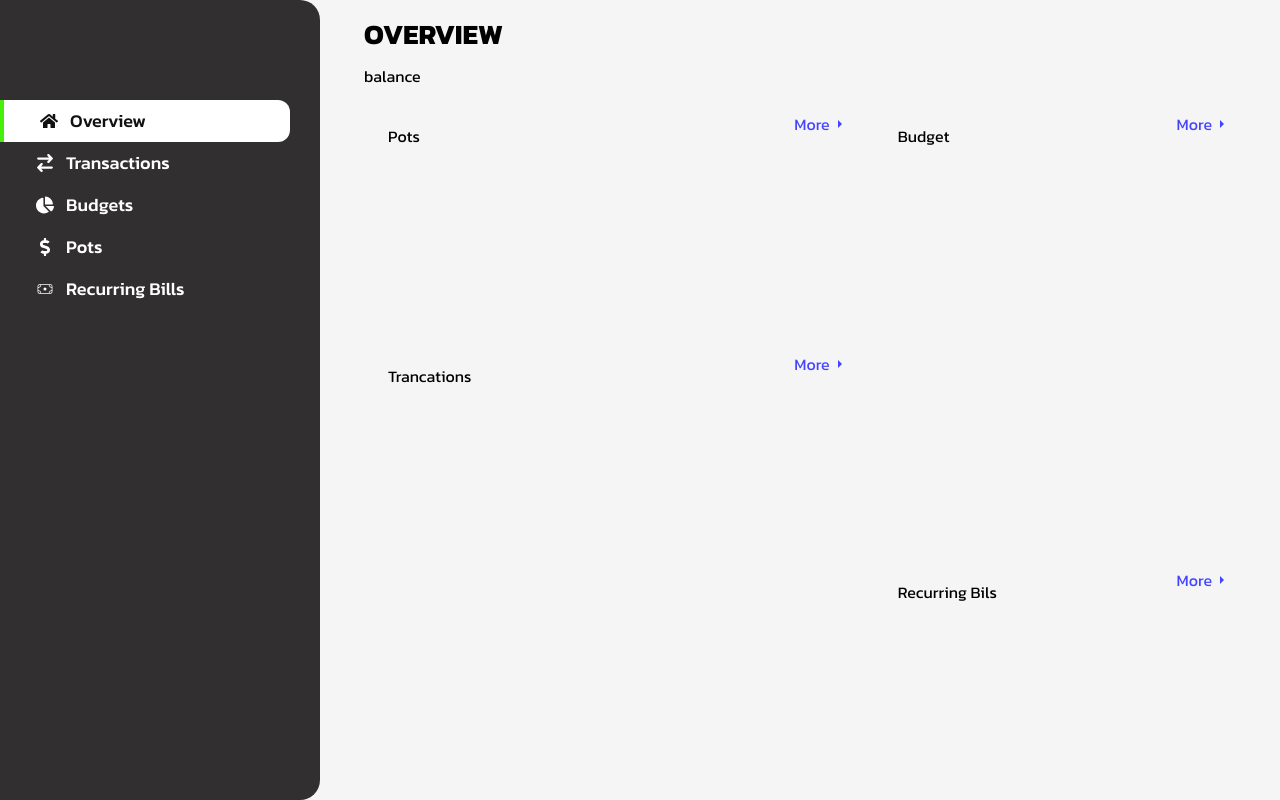
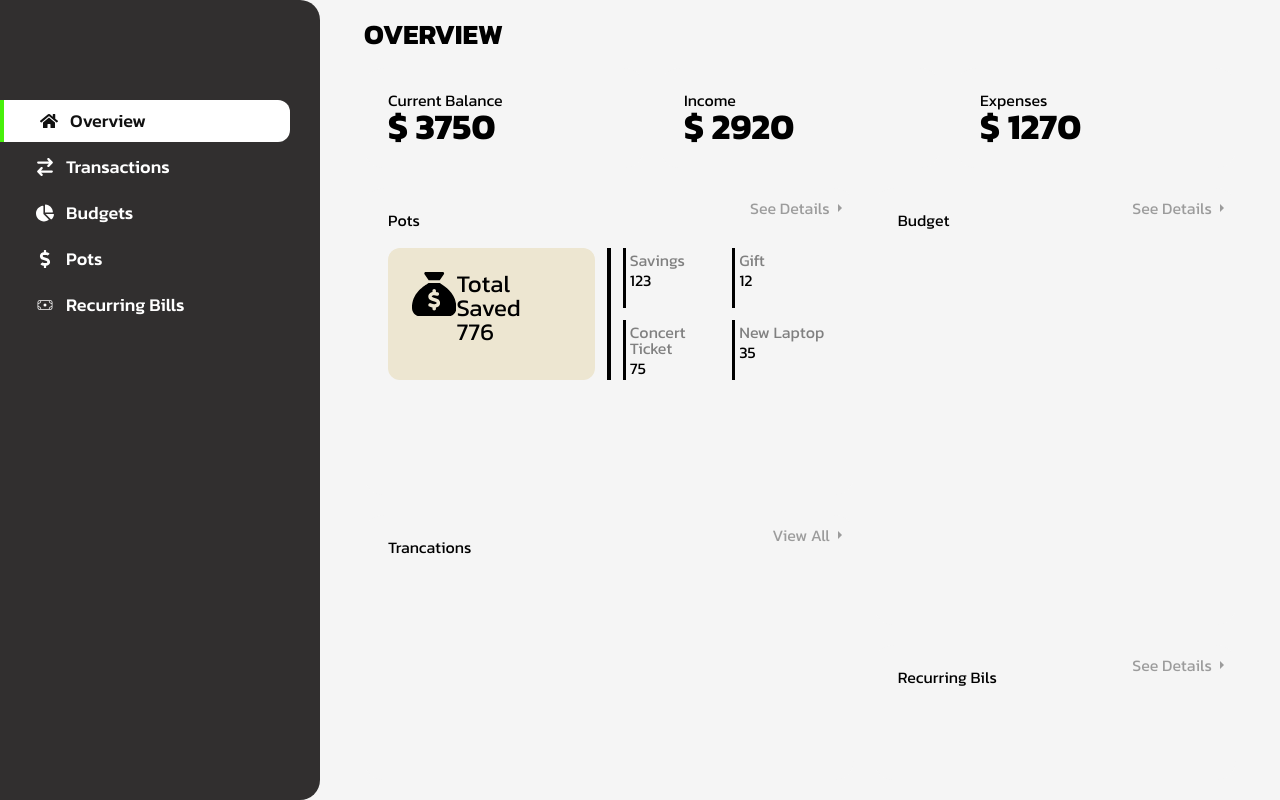
Before and after one commit to ali-sevinc/finance-manager, a React (Vite) app: page / in a window 1280 px wide. Built offline with nearby package versions, Linux system fonts and the light colour scheme.

Commit message:
dummy data update

```diff
--- /dev/null
+++ b/public/data.json
@@ -0,0 +1,91 @@
+[
+  {
+    "users": [
+      { "userId": 1, "name": "Ali", "img": "" },
+      { "userId": 2, "name": "Veli", "img": "" }
+    ],
+    "data": [
+      {
+        "userId": 1,
+        "balance": [{ "current": 3750, "income": 2920, "expenses": 1270 }],
+        "pots": [
+          {
+            "savings": 123,
+            "gift": 12,
+            "concert_ticked": 75,
+            "new_laptop": 35,
+            "total_saved": 776
+          }
+        ],
+        "budgets": [
+          {
+            "entertainmet": 50,
+            "bills": 1000,
+            "dining_out": 100,
+            "personal_care": 100
+          }
+        ],
+        "transactions": [
+          {
+            "transactions": [
+              {
+                "id": 1,
+                "status": "income",
+                "person": "Ali",
+                "amount": 100,
+                "create_at": "Oct 08 2024"
+              },
+              {
+                "id": 2,
+                "status": "expense",
+                "person": "Ali",
+                "amount": 100,
+                "img": "",
+                "create_at": "08.10.2024"
+              },
+              {
+                "id": 3,
+                "status": "expense",
+                "person": "Ali",
+                "amount": 100,
+                "img": "",
+                "create_at": "08.10.2024"
+              },
+              {
+                "id": 4,
+                "status": "income",
+                "person": "Ali",
+                "amount": 100,
+                "img": "",
+                "create_at": "07.10.2024"
+              },
+              {
+                "id": 5,
+                "status": "expense",
+                "person": "Ali",
+                "amount": 100,
+                "img": "",
+                "create_at": "06.10.2024"
+              },
+              {
+                "id": 6,
+                "status": "income",
+                "person": "Ali",
+                "amount": 100,
+                "img": "",
+                "create_at": "05.10.2024"
+              }
+            ]
+          }
+        ],
+        "recurringBills": [
+          {
+            "paid_bills": 200,
+            "total_upcoming": 423,
+            "due_soon": 87
+          }
+        ]
+      }
+    ]
+  }
+]
--- a/src/App.tsx
+++ b/src/App.tsx
@@ -1,5 +1,7 @@
 import { createBrowserRouter, RouterProvider } from "react-router-dom";
-import OverviewPage from "./components/pages/OverviewPage";
+import OverviewPage, {
+  loader as overviewLoader,
+} from "./components/pages/OverviewPage";
 import TransactionsPage from "./components/pages/TransactionsPage";
 import BudgetsPage from "./components/pages/Budgets";
 import PotsPage from "./components/pages/PotsPage";
@@ -11,7 +13,7 @@ const router = createBrowserRouter([
     path: "/",
     element: <RootPage />,
     children: [
-      { index: true, element: <OverviewPage /> },
+      { index: true, element: <OverviewPage />, loader: overviewLoader },
       { path: "/transactions", element: <TransactionsPage /> },
       { path: "/budgets", element: <BudgetsPage /> },
       { path: "/pots", element: <PotsPage /> },
--- a/src/components/layout/NavMenu.module.css
+++ b/src/components/layout/NavMenu.module.css
@@ -2,7 +2,7 @@
   display: flex;
   justify-content: space-between;
   align-items: center;
-  padding: 20px;
+  padding: 20px 20px 4px 20px;
   /* height: 60px; */
   background-color: #1c1c1c;
 }
@@ -12,10 +12,12 @@
   font-size: 24px;
   font-weight: 500;
   gap: 12px;
-  padding: 8px 12px;
+  padding: 8px 16px;
   color: #fff;
   align-items: center;
-  border-radius: 12px;
+  border-top-left-radius: 12px;
+  border-top-right-radius: 12px;
+  border-bottom: 5px solid transparent;
 }
 
 .navMenu .links:hover {
@@ -27,4 +29,5 @@
 .navMenu .active {
   color: #111;
   background-color: #fff;
+  border-bottom: 5px solid green;
 }
--- a/src/components/layout/Overview.module.css
+++ b/src/components/layout/Overview.module.css
@@ -3,7 +3,8 @@
   flex-direction: column;
   gap: 20px;
   width: 95%;
-  height: 100vh;
+  min-height: 100vh;
+  height: 100%;
   margin: 0 auto;
   padding: 20px;
 }
@@ -37,6 +38,67 @@
 .recurringBills {
   grid-area: rb;
 }
+.balance {
+  display: flex;
+  gap: 16px;
+}
+.balance p {
+  font-size: 36px;
+  font-weight: 700;
+}
+
+.pot {
+  display: grid;
+  grid-template-columns: 1fr 4px 1fr;
+  align-items: center;
+  justify-content: center;
+  height: 100%;
+  width: 100%;
+  padding: 20px 0;
+  gap: 12px;
+}
+
+.total {
+  display: flex;
+  background-color: rgb(237, 230, 209);
+  height: 100%;
+  width: 100%;
+  padding: 24px;
+  border-radius: 12px;
+}
+.divider {
+  background-color: black;
+  height: 100%;
+}
+.total span {
+  font-size: 48px;
+}
+.total div {
+  font-size: 24px;
+}
+.otherPots {
+  display: grid;
+  grid-template-columns: 1fr 1fr;
+  grid-template-rows: 1fr 1fr;
+  gap: 12px;
+}
+.otherPots div {
+  display: flex;
+  flex-direction: column;
+  gap: 4px;
+  border-left: 3px solid black;
+  height: 100%;
+  padding: 4px;
+}
+.otherPots h4 {
+  color: grey;
+}
+
+@media (max-width: 720px) {
+  .balance {
+    flex-direction: column;
+  }
+}
 
 @media (max-width: 1024px) {
   .overviewBody {
--- a/src/components/layout/Overview.tsx
+++ b/src/components/layout/Overview.tsx
@@ -1,24 +1,92 @@
+import { DataType } from "../../lib/types";
 import Card from "../ui/Card";
 import Heading from "../ui/Heading";
+
+import { FaSackDollar } from "react-icons/fa6";
+
 import styles from "./Overview.module.css";
 
-export default function Overview() {
+type PropsType = {
+  data: DataType;
+};
+
+export default function Overview({ data }: PropsType) {
+  console.log(data);
   return (
     <div className={styles.overview}>
       <Heading>OVERVIEW</Heading>
-      <div>balance</div>
+      <div className={styles.balance}>
+        <Card>
+          <div>
+            <h2>Current Balance</h2>
+            <p>$ {data.data.balance[0].current}</p>
+          </div>
+        </Card>
+        <Card>
+          <div>
+            <h2>Income</h2>
+            <p>$ {data.data.balance[0].income}</p>
+          </div>
+        </Card>
+        <Card>
+          <div>
+            <h2>Expenses</h2>
+            <p>$ {data.data.balance[0].expenses}</p>
+          </div>
+        </Card>
+      </div>
       <div className={styles.overviewBody}>
         <div className={styles.pots}>
-          <Card href="pots">Pots</Card>
+          <Card text="See Details" href="pots">
+            <div>
+              <h2>Pots</h2>
+              <div className={styles.pot}>
+                <div className={styles.total}>
+                  <span>
+                    <FaSackDollar />
+                  </span>
+                  <div>
+                    <p>Total Saved</p>
+                    <p>{data.data.pots[0].total_saved}</p>
+                  </div>
+                </div>
+                <div className={styles.divider} />
+                <div className={styles.otherPots}>
+                  <div>
+                    <h4>Savings</h4>
+                    <p>{data.data.pots[0].savings}</p>
+                  </div>
+                  <div>
+                    <h4>Gift</h4>
+                    <p>{data.data.pots[0].gift}</p>
+                  </div>
+                  <div>
+                    <h4> Concert Ticket</h4>
+                    <p>{data.data.pots[0].concert_ticked}</p>
+                  </div>
+                  <div>
+                    <h4>New Laptop</h4>
+                    <p>{data.data.pots[0].new_laptop}</p>
+                  </div>
+                </div>
+              </div>
+            </div>
+          </Card>
         </div>
         <div className={styles.budgets}>
-          <Card href="budgets">Budget</Card>
+          <Card text="See Details" href="budgets">
+            Budget
+          </Card>
         </div>
         <div className={styles.transactions}>
-          <Card href="transactions">Trancations</Card>
+          <Card text="View All" href="transactions">
+            Trancations
+          </Card>
         </div>
         <div className={styles.recurringBills}>
-          <Card href="recurring-bills">Recurring Bils</Card>
+          <Card text="See Details" href="recurring-bills">
+            Recurring Bils
+          </Card>
         </div>
       </div>
     </div>
--- a/src/components/layout/Sidebar.module.css
+++ b/src/components/layout/Sidebar.module.css
@@ -8,6 +8,12 @@
   text-align: center;
   padding-top: 100px;
   padding-right: 30px;
+}
+
+.sidebar ul {
+  display: flex;
+  flex-direction: column;
+  gap: 4px;
 }
 .sidebar .links {
   display: flex;
--- a/src/components/pages/OverviewPage.tsx
+++ b/src/components/pages/OverviewPage.tsx
@@ -1,5 +1,20 @@
+import { useLoaderData } from "react-router-dom";
 import Overview from "../layout/Overview";
+import { DataType, ResDataType } from "../../lib/types";
 
 export default function OverviewPage() {
-  return <Overview />;
+  const data = useLoaderData() as DataType;
+  return <Overview data={data} />;
 }
+
+export async function loader() {
+  const res = await fetch("/data.json");
+  const resData = (await res.json()) as ResDataType[];
+
+  // console.log(resData);
+
+  const user = resData[0].users.find((item) => item.userId === 1);
+  const data = resData[0].data.find((item) => item.userId === 1);
+
+  return { user, data };
+}
--- a/src/components/ui/Card.module.css
+++ b/src/components/ui/Card.module.css
@@ -16,7 +16,7 @@
   justify-content: center;
 }
 .link span {
-  color: #44f;
+  color: #9c9c9c;
 }
 .link:hover {
   text-decoration: underline;
--- a/src/components/ui/Card.tsx
+++ b/src/components/ui/Card.tsx
@@ -5,16 +5,18 @@ import { IoMdArrowDropright } from "react-icons/io";
 
 import styles from "./Card.module.css";
 
-type PropsType = { children: ReactNode; href: string };
-export default function Card({ children, href }: PropsType) {
+type PropsType = { children: ReactNode; href?: string; text?: string };
+export default function Card({ children, href, text }: PropsType) {
   return (
     <div className={styles.card}>
-      <Link to={href} className={styles.link}>
-        <span>More</span>
-        <span>
-          <IoMdArrowDropright />
-        </span>
-      </Link>
+      {text && href && (
+        <Link to={href} className={styles.link}>
+          <span>{text}</span>
+          <span>
+            <IoMdArrowDropright />
+          </span>
+        </Link>
+      )}
       <div className={styles.content}>{children}</div>
     </div>
   );
--- /dev/null
+++ b/src/lib/types.ts
@@ -0,0 +1,67 @@
+export type User = {
+  userId: number;
+  name: string;
+  img: string;
+};
+
+export type Balance = {
+  userId: number;
+  current: number;
+  income: number;
+  expenses: number;
+};
+
+export type Pot = {
+  userId: number;
+  savings: number;
+  gift: number;
+  concert_ticked: number;
+  new_laptop: number;
+  total_saved: number;
+};
+
+export type Budget = {
+  userId: number;
+  entertainment: number;
+  bills: number;
+  dining_out: number;
+  personal_care: number;
+};
+
+export type Transaction = {
+  id: number;
+  status: string;
+  person: string;
+  amount: number;
+  create_at: string;
+};
+
+export type Transactions = {
+  userId: number;
+  transactions: Transaction[];
+};
+
+export type RecurringBill = {
+  userId: number;
+  paid_bills: number;
+  total_upcoming: number;
+  due_soon: number;
+};
+
+export type Data = {
+  userId: number;
+  balance: Balance[];
+  budget: Budget[];
+  pots: Pot[];
+  recurringBills: RecurringBill[];
+  transactions: Transaction[];
+};
+
+export type ResDataType = {
+  users: User[];
+  data: Data[];
+};
+export type DataType = {
+  user: User;
+  data: Data;
+};
```
